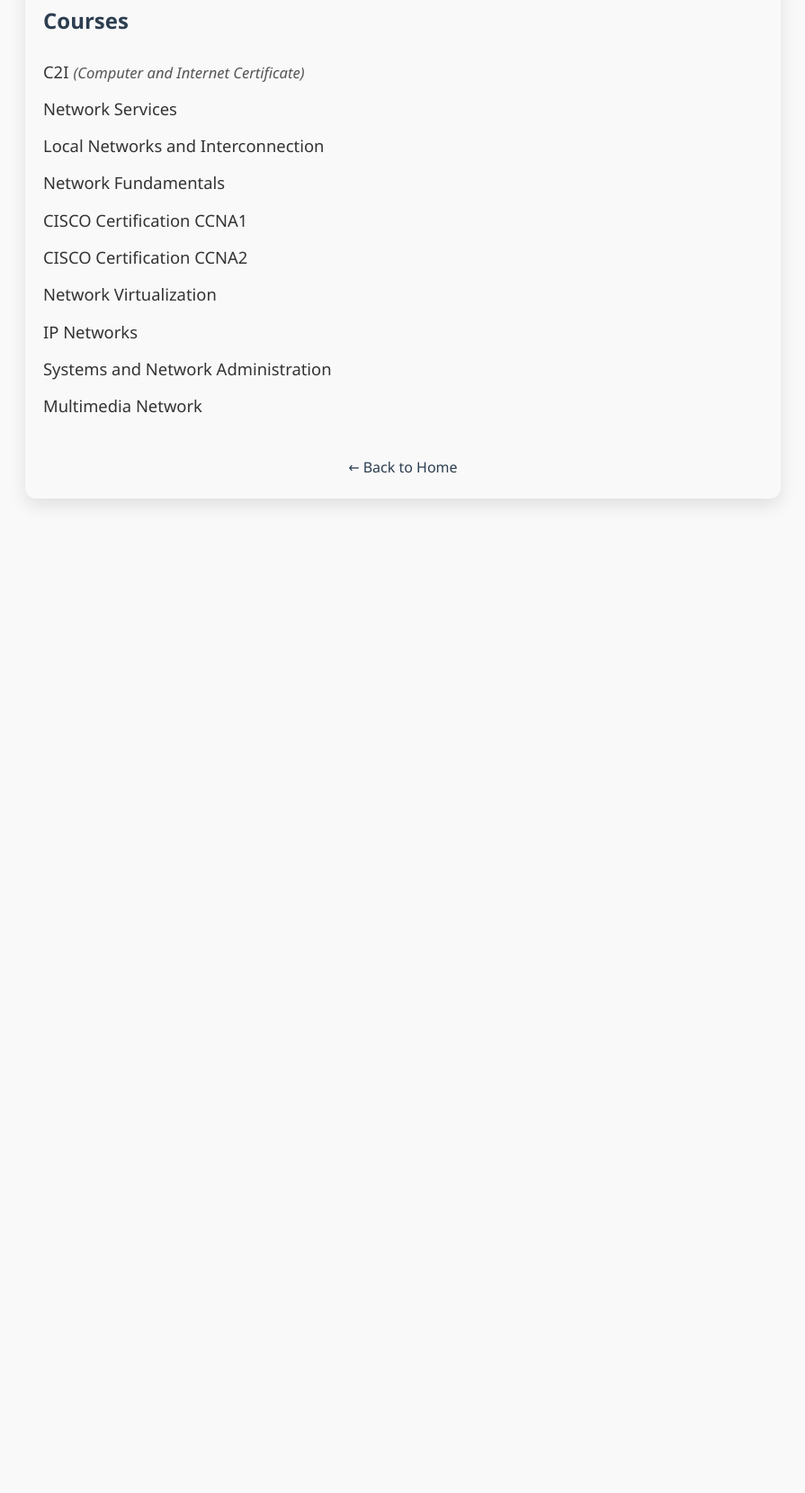
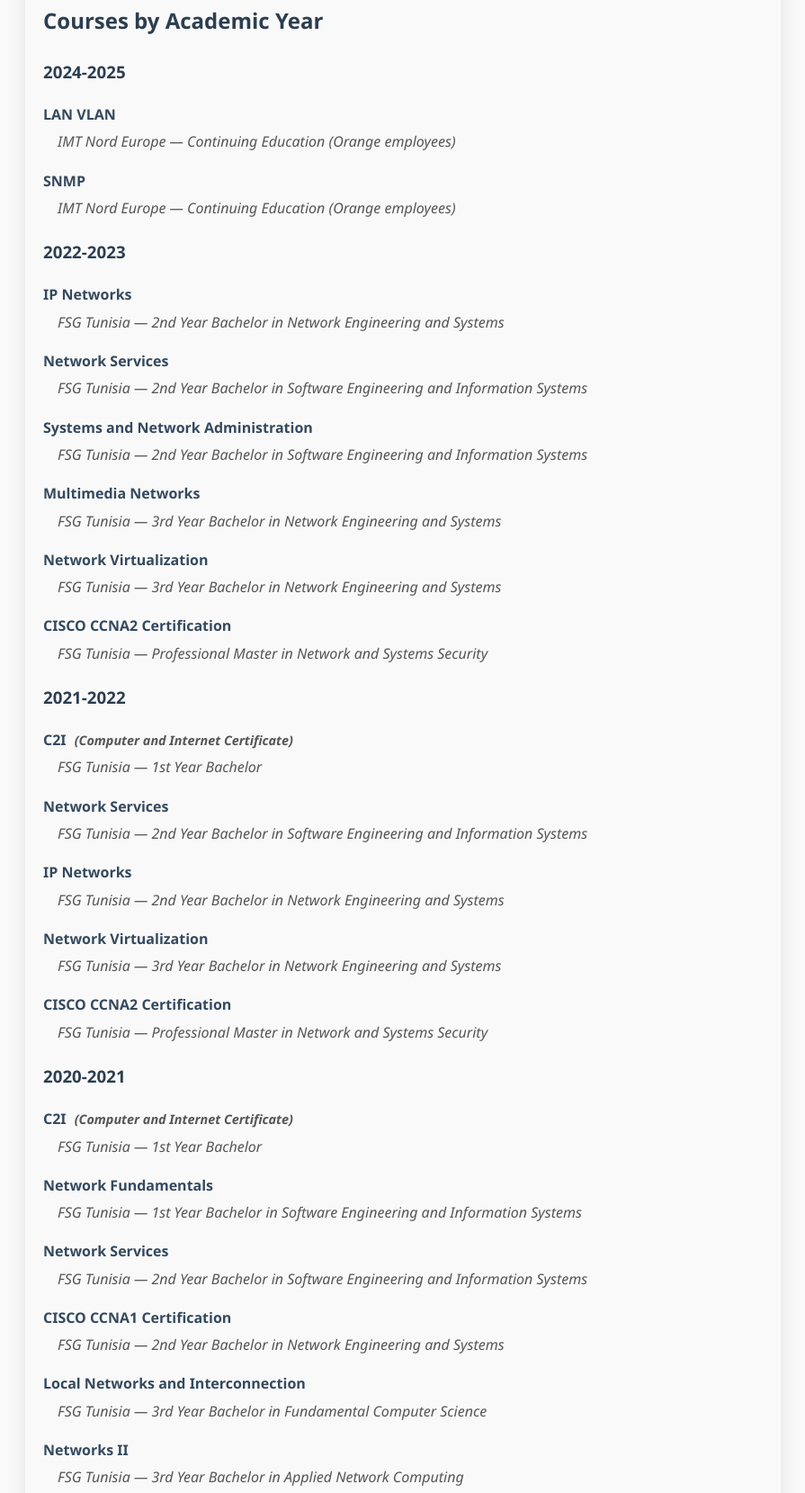
Before and after one commit to amirachriki/amirachriki.github.io, a plain HTML site: page teaching.html in a window 1280 px wide. Shown: the part 153-1812 px from the top of the page at 90% size, without its empty margins (192-1087 px from the left). Before the commit the page ends 800 px from the top, so only its background shows below. Drawn offline with Linux system fonts and the light colour scheme.

Commit message:
Update teaching.html

```diff
--- a/teaching.html
+++ b/teaching.html
@@ -19,7 +19,7 @@
       box-shadow: 0 8px 20px rgb(0 0 0 / 0.1);
       line-height: 1.7;
     }
-    h1, h2 {
+    h1, h2, h3 {
       color: #2c3e50;
     }
     h1 {
@@ -31,7 +31,7 @@
       padding-left: 0;
     }
     li {
-      margin: 10px 0;
+      margin: 8px 0;
       font-size: 1.15em;
     }
     a {
@@ -51,12 +51,25 @@
       color: #555;
       margin-left: 5px;
     }
-    a.back-link {
+    .back-link {
       display: block;
       margin-top: 40px;
       text-align: center;
       font-size: 1em;
       color: #2c3e50;
+    }
+    .course-entry {
+      margin-bottom: 1rem;
+    }
+    .course-title {
+      font-weight: bold;
+      color: #34495e;
+    }
+    .course-details {
+      font-style: italic;
+      color: #555;
+      margin-left: 1rem;
+      margin-top: 0.2rem;
     }
   </style>
 </head>
@@ -64,19 +77,103 @@
 
   <h1><i class="fa-solid fa-chalkboard-user icon"></i>Teaching</h1>
 
-  <h2>Courses</h2>
-  <ul>
-    <li>C2I<span class="abbreviation">(Computer and Internet Certificate)</span></li>
-    <li>Network Services</li>
-    <li>Local Networks and Interconnection</li>
-    <li>Network Fundamentals</li>
-	<li>CISCO Certification CCNA1</li>
-    <li>CISCO Certification CCNA2</li>
-    <li>Network Virtualization</li>
-    <li>IP Networks</li>
-    <li>Systems and Network Administration</li>
-    <li>Multimedia Network</li>
-  </ul>
+  <h2>Courses by Academic Year</h2>
+
+  <section>
+    <h3>2024-2025</h3>
+    <div class="course-entry">
+      <div class="course-title">LAN VLAN</div>
+      <div class="course-details">IMT Nord Europe — Continuing Education (Orange employees)</div>
+    </div>
+    <div class="course-entry">
+      <div class="course-title">SNMP</div>
+      <div class="course-details">IMT Nord Europe — Continuing Education (Orange employees)</div>
+    </div>
+  </section>
+
+  <section>
+    <h3>2022-2023</h3>
+    <div class="course-entry">
+      <div class="course-title">IP Networks</div>
+      <div class="course-details">FSG Tunisia — 2nd Year Bachelor in Network Engineering and Systems</div>
+    </div>
+    <div class="course-entry">
+      <div class="course-title">Network Services</div>
+      <div class="course-details">FSG Tunisia — 2nd Year Bachelor in Software Engineering and Information Systems</div>
+    </div>
+    <div class="course-entry">
+      <div class="course-title">Systems and Network Administration</div>
+      <div class="course-details">FSG Tunisia — 2nd Year Bachelor in Software Engineering and Information Systems</div>
+    </div>
+    <div class="course-entry">
+      <div class="course-title">Multimedia Networks</div>
+      <div class="course-details">FSG Tunisia — 3rd Year Bachelor in Network Engineering and Systems</div>
+    </div>
+    <div class="course-entry">
+      <div class="course-title">Network Virtualization</div>
+      <div class="course-details">FSG Tunisia — 3rd Year Bachelor in Network Engineering and Systems</div>
+    </div>
+    <div class="course-entry">
+      <div class="course-title">CISCO CCNA2 Certification</div>
+      <div class="course-details">FSG Tunisia — Professional Master in Network and Systems Security</div>
+    </div>
+  </section>
+
+  <section>
+    <h3>2021-2022</h3>
+    <div class="course-entry">
+      <div class="course-title">C2I <span class="abbreviation">(Computer and Internet Certificate)</span></div>
+      <div class="course-details">FSG Tunisia — 1st Year Bachelor</div>
+    </div>
+    <div class="course-entry">
+      <div class="course-title">Network Services</div>
+      <div class="course-details">FSG Tunisia — 2nd Year Bachelor in Software Engineering and Information Systems</div>
+    </div>
+    <div class="course-entry">
+      <div class="course-title">IP Networks</div>
+      <div class="course-details">FSG Tunisia — 2nd Year Bachelor in Network Engineering and Systems</div>
+    </div>
+    <div class="course-entry">
+      <div class="course-title">Network Virtualization</div>
+      <div class="course-details">FSG Tunisia — 3rd Year Bachelor in Network Engineering and Systems</div>
+    </div>
+    <div class="course-entry">
+      <div class="course-title">CISCO CCNA2 Certification</div>
+      <div class="course-details">FSG Tunisia — Professional Master in Network and Systems Security</div>
+    </div>
+  </section>
+
+  <section>
+    <h3>2020-2021</h3>
+    <div class="course-entry">
+      <div class="course-title">C2I <span class="abbreviation">(Computer and Internet Certificate)</span></div>
+      <div class="course-details">FSG Tunisia — 1st Year Bachelor</div>
+    </div>
+    <div class="course-entry">
+      <div class="course-title">Network Fundamentals</div>
+      <div class="course-details">FSG Tunisia — 1st Year Bachelor in Software Engineering and Information Systems</div>
+    </div>
+    <div class="course-entry">
+      <div class="course-title">Network Services</div>
+      <div class="course-details">FSG Tunisia — 2nd Year Bachelor in Software Engineering and Information Systems</div>
+    </div>
+    <div class="course-entry">
+      <div class="course-title">CISCO CCNA1 Certification</div>
+      <div class="course-details">FSG Tunisia — 2nd Year Bachelor in Network Engineering and Systems</div>
+    </div>
+    <div class="course-entry">
+      <div class="course-title">Local Networks and Interconnection</div>
+      <div class="course-details">FSG Tunisia — 3rd Year Bachelor in Fundamental Computer Science</div>
+    </div>
+    <div class="course-entry">
+      <div class="course-title">Networks II</div>
+      <div class="course-details">FSG Tunisia — 3rd Year Bachelor in Applied Network Computing</div>
+    </div>
+    <div class="course-entry">
+      <div class="course-title">CISCO CCNA2 Certification</div>
+      <div class="course-details">FSG Tunisia — Professional Master in Network and Systems Security</div>
+    </div>
+  </section>
 
   <a class="back-link" href="index.html">&larr; Back to Home</a>
 
```
